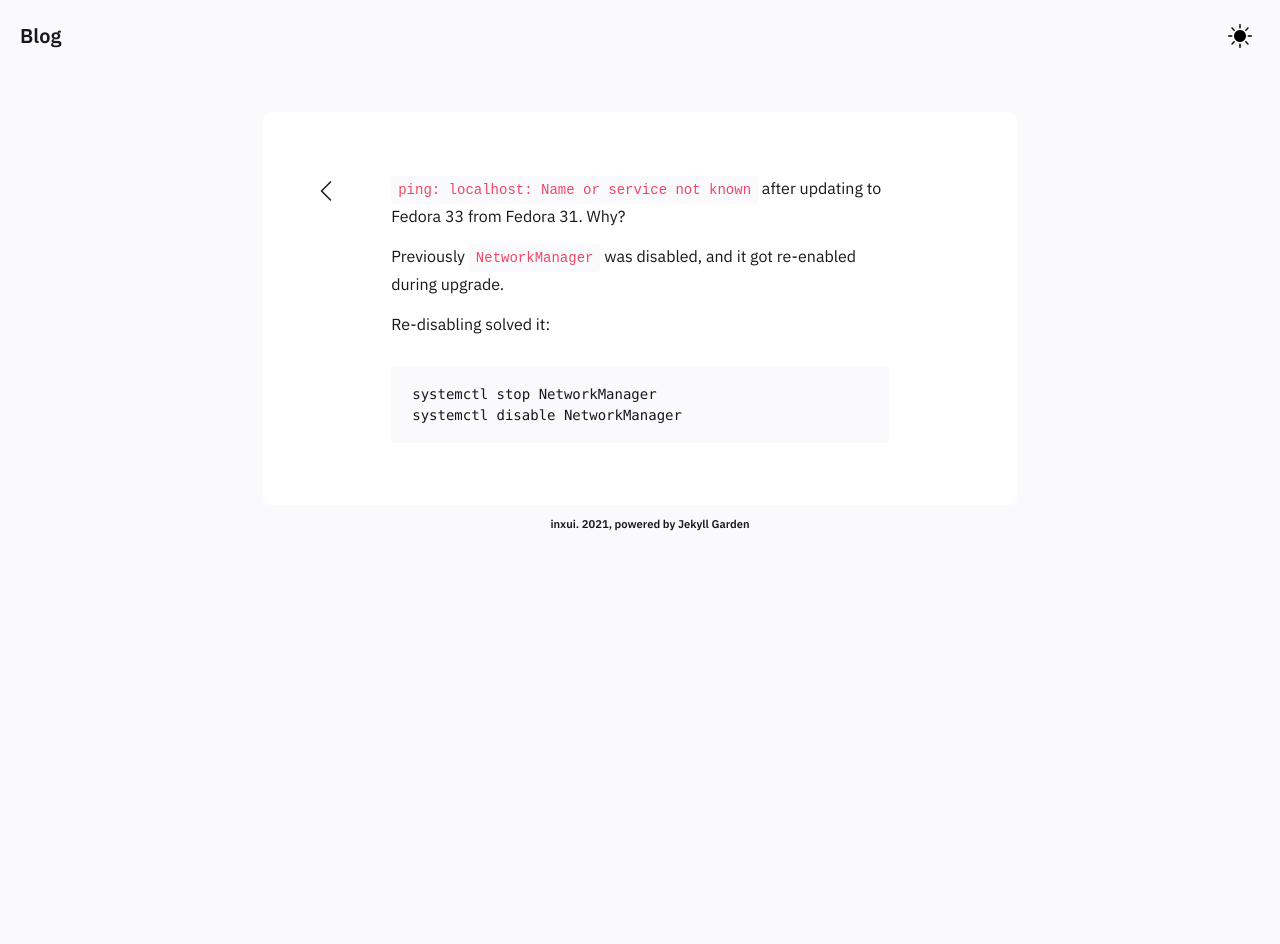
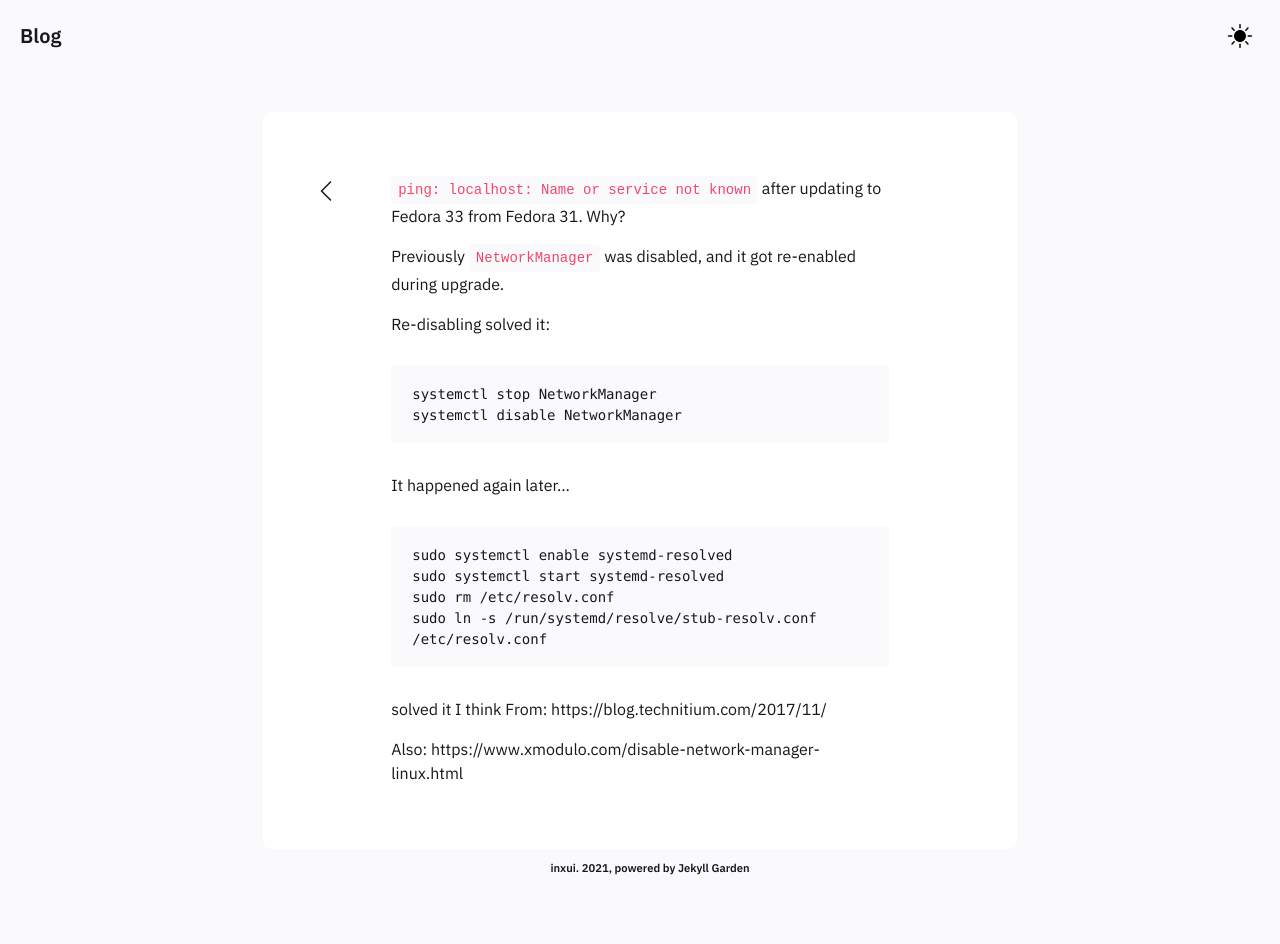
Before and after one commit to vekerdyb/vekerdyb.github.io, a Jekyll site: the page built from _notes/Draft/ping localhost Name or service not known.md, in a window 1280 px wide. Built offline with Jekyll 4.4.1, drawn with Linux system fonts in a browser that asks for light colours; before the commit the page ends 900 px from its top, so only the background shows below that.

Commit message:
Add more notes

````diff
--- a/_notes/Public/ping localhost Name or service not known.md
+++ b/_notes/Draft/ping localhost Name or service not known.md
@@ -16,3 +16,17 @@ Re-disabling solved it:
 systemctl stop NetworkManager
 systemctl disable NetworkManager
 ```
+
+It happened again later...
+```
+sudo systemctl enable systemd-resolved
+sudo systemctl start systemd-resolved
+sudo rm /etc/resolv.conf
+sudo ln -s /run/systemd/resolve/stub-resolv.conf /etc/resolv.conf
+```
+solved it I think
+From:
+https://blog.technitium.com/2017/11/
+
+Also:
+https://www.xmodulo.com/disable-network-manager-linux.html
````
Also changed, not shown: other parts of _notes/Draft/ping localhost Name or service not known.md (+1 -1 lines), _notes/Draft/TWIL - This week I learned.md (added, +25 -0 lines).
